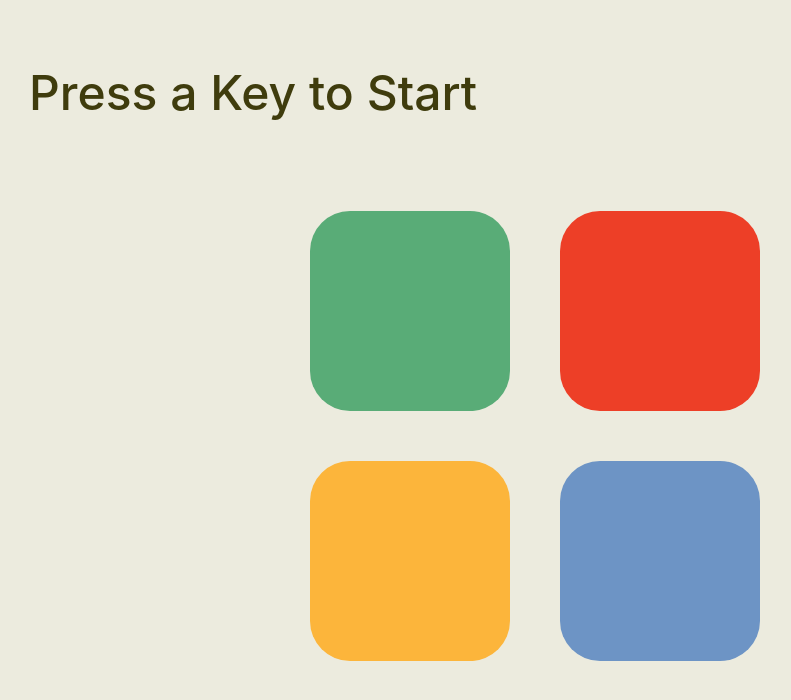
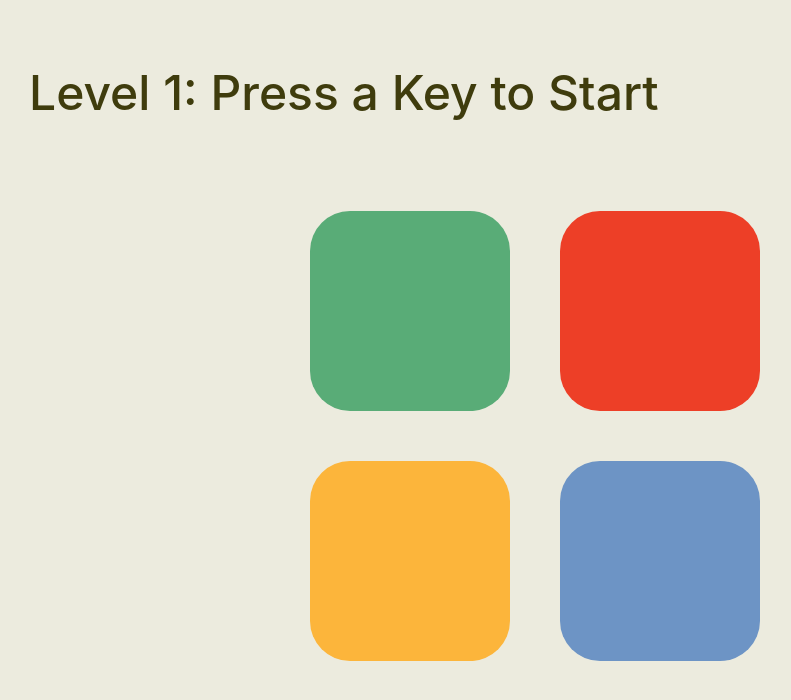
Before and after one commit to Sudarsan-Rajasekar/simongame, a plain HTML site: page index.html in a window 1280 px wide. Shown: the whole page, without its empty margins (35-826 px from the left). Drawn offline with nearby package versions, Linux system fonts and the light colour scheme.

Commit message:
Update index.html
vc

```diff
--- a/index.html
+++ b/index.html
@@ -10,7 +10,7 @@
     </style>
 </head>
 <body>
-    <h1 id="level-title">Press a Key to Start</h1>
+    <h1 id="level-title">Level 1: Press a Key to Start</h1>
     <div class="container">
       <div class="row">
         <div type="button" id="green" class="btn green"></div>
@@ -27,7 +27,6 @@
   <script src="https://ajax.googleapis.com/ajax/libs/jquery/3.7.1/jquery.min.js"></script>
   <script src="https://code.jquery.com/ui/1.13.2/jquery-ui.js"></script>
   <script src="https://cdn.jsdelivr.net/npm/canvas-confetti@1.9.2/dist/confetti.browser.min.js"></script>
-
   <script src="./game.js"></script>
 
 
```
